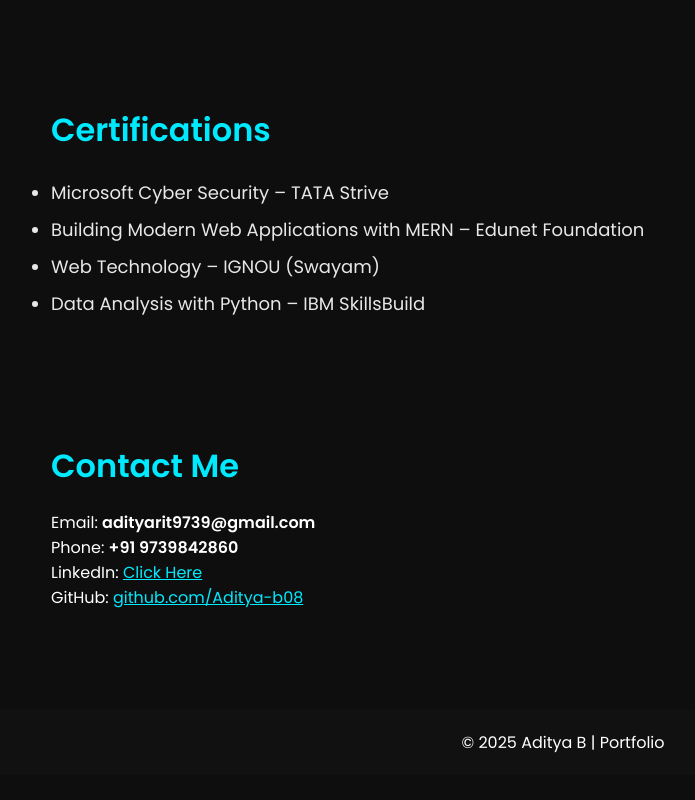
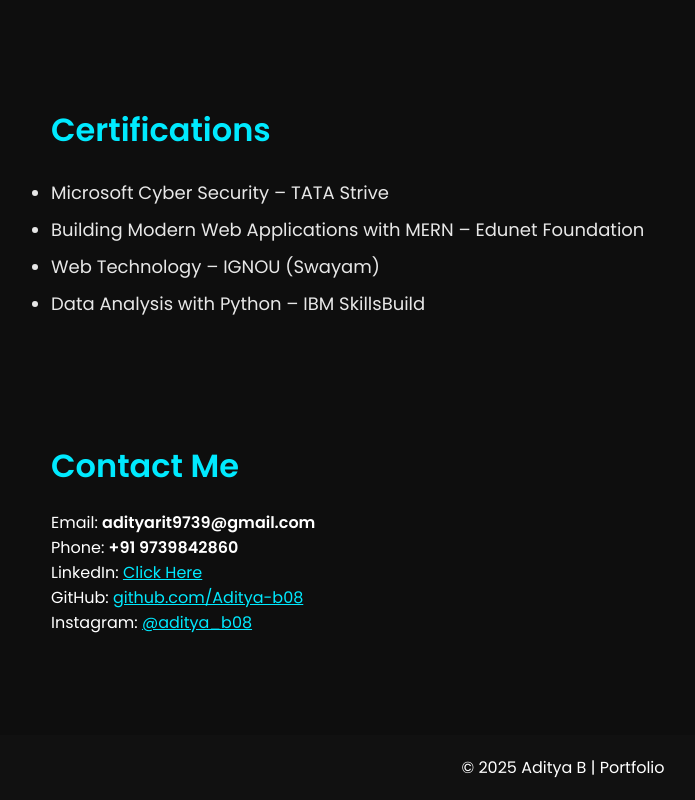
Before and after one commit to Aditya-b08/portfolio, a plain HTML site: page index.html.html in a window 1280 px wide. Shown: the part 2373-3173 px from the top of the page, without its empty margins (77-772 px from the left). Before the commit the page ends 3148 px from the top, so only its background shows below. Drawn offline with Linux system fonts and the light colour scheme.

Commit message:
Update index.html.html

```diff
--- a/index.html.html
+++ b/index.html.html
@@ -147,6 +147,12 @@
         github.com/Aditya-b08
     </a>
 </p>
+        <p>Instagram:
+    <a href="https://instagram.com/aditya_b08" target="_blank">
+        @aditya_b08
+    </a>
+</p>
+
 
     </section>
 
```
